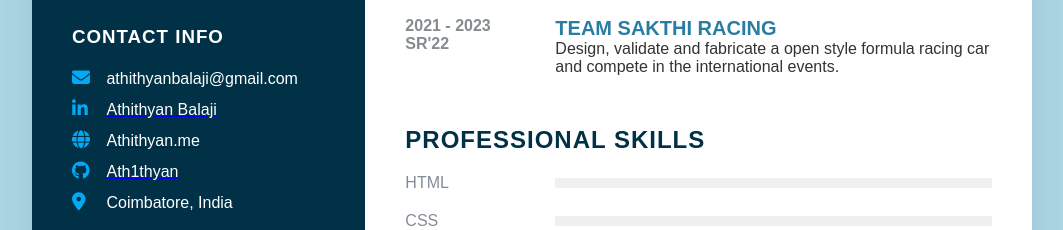
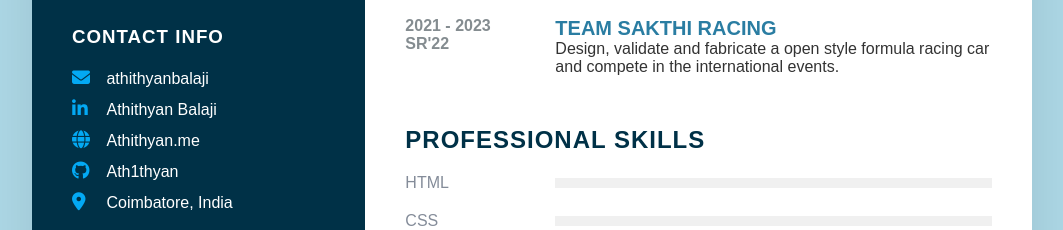
Before and after one commit to Ath1thyan/Resume, a plain HTML site: page index.html in a window 1280 px wide. Shown: the part 414-644 px from the top of the page, without its empty margins (108-1171 px from the left). Drawn offline with Linux system fonts and the light colour scheme.

Commit message:
code update

```diff
--- a/index.html
+++ b/index.html
@@ -21,21 +21,21 @@
                 <ul>
                     <li>
                         <span class="icon"><i class="fa-solid fa-envelope"></i></span>
-                        <span class="text">athithyanbalaji@gmail.com</span>
+                        <a href="mailto: athithyanbalaji@gmail.com" class="text">athithyanbalaji</a>
                     </li>
                     <li>
                         <span class="icon"><i class="fa-brands fa-linkedin-in"></i></span>
-                        <a href="https://www.linkedin.com/in/athithyan-balaji/" target="_blank"><span class="text">Athithyan Balaji</span></a>
+                        <a href="https://www.linkedin.com/in/athithyan-balaji/" class="text" target="_blank"><span class="text">Athithyan Balaji</span></a>
                         <!-- <span class="text">Athithyan Balaji</span> -->
                     </li>
                     <li>
                         <span class="icon"><i class="fa-solid fa-globe"></i></span>
-                        <a href="https://athithyan-me.netlify.app" target="_blank"><span class="text">Athithyan.me</span></a>
+                        <a href="https://athithyan-me.netlify.app" class="text" target="_blank"><span class="text">Athithyan.me</span></a>
                         <!-- <span class="text">Athithyan.me</span> -->
                     </li>
                     <li>
                         <span class="icon"><i class="fa-brands fa-github"></i></span>
-                        <a href="https://github.com/Ath1thyan" target="_blank"><span class="text">Ath1thyan</span></a>
+                        <a href="https://github.com/Ath1thyan" class="text" target="_blank"><span class="text">Ath1thyan</span></a>
                     </li>
                     <li>
                         <span class="icon"><i class="fa-solid fa-location-dot"></i></span>
--- a/style.css
+++ b/style.css
@@ -89,12 +89,12 @@ body{
     font-size: 18px;
     color: #03a9f4;
 }
-.contactInfo ul li span{
+.contactInfo ul li .text{
     color: #fff;
     font-weight: 300;
     text-decoration: none;
 }
-.contactInfo ul li .text{
+.contactInfo .text{
     text-decoration: none;
 }
 
```
